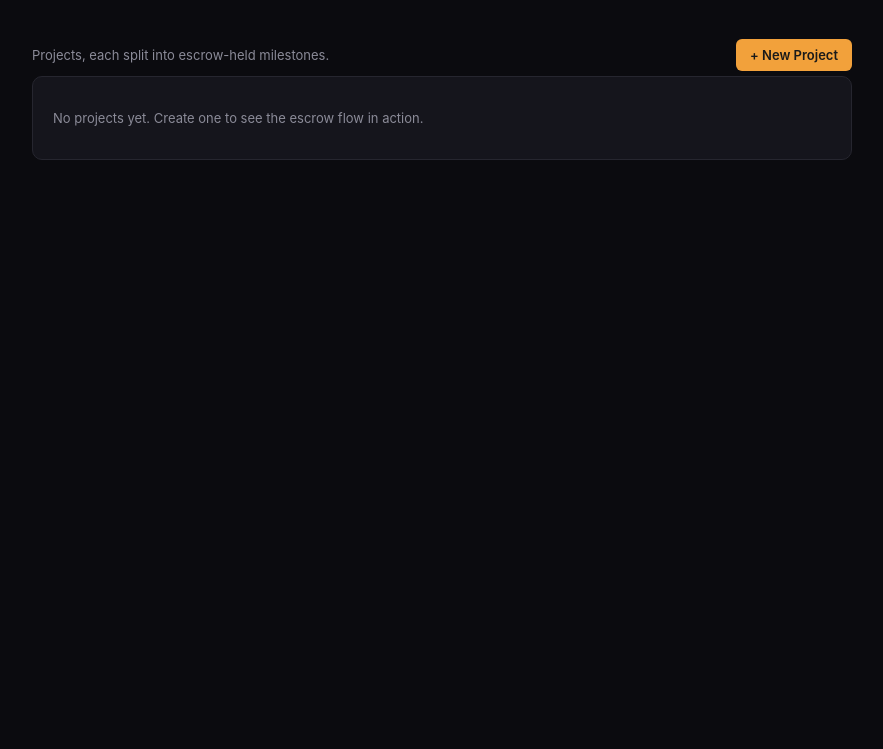
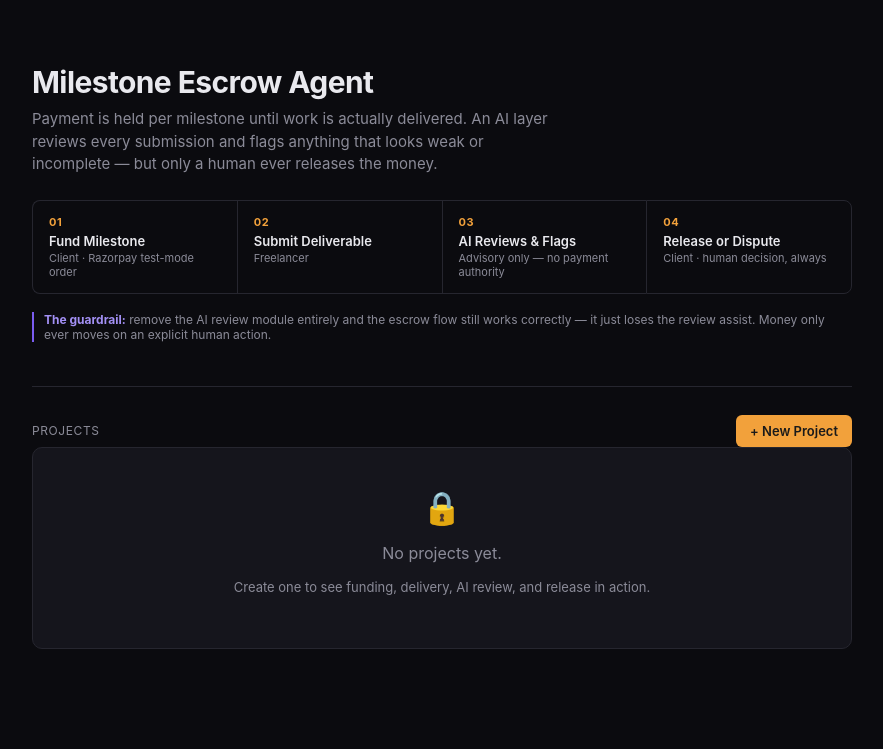
Before and after one commit to karanthukral1/milestone-escrow-agent, a FastAPI app: page / in a window 1280 px wide. Shown: the part 73-822 px from the top of the page, without its empty margins (198-1081 px from the left). Before the commit the page ends 233 px from the top, so only its background shows below. Run offline with FastAPI, Linux system fonts and the light colour scheme.

Commit message:
Redesign landing page with hero and flow diagram

```diff
--- a/app/static/style.css
+++ b/app/static/style.css
@@ -103,3 +103,101 @@ label { font-size: 12px; color: var(--muted); display: block; margin-bottom: 4px
 .row { display: flex; gap: 8px; flex-wrap: wrap; margin-top: 10px; }
 .muted { color: var(--muted); font-size: 13px; }
 .amount { color: var(--accent); font-weight: 700; }
+
+/* --- landing page --- */
+.hero {
+  padding: 40px 0 32px;
+  border-bottom: 1px solid var(--border);
+  margin-bottom: 28px;
+}
+.hero h1 {
+  font-size: 30px;
+  margin: 0 0 8px;
+  letter-spacing: -0.02em;
+}
+.hero p.tagline {
+  color: var(--muted);
+  font-size: 15px;
+  max-width: 520px;
+  margin: 0 0 24px;
+  line-height: 1.5;
+}
+.flow-steps {
+  display: flex;
+  gap: 0;
+  margin-top: 8px;
+}
+.flow-step {
+  flex: 1;
+  padding: 14px 16px;
+  border: 1px solid var(--border);
+  position: relative;
+}
+.flow-step:not(:last-child) { border-right: none; }
+.flow-step:first-child { border-radius: 8px 0 0 8px; }
+.flow-step:last-child { border-radius: 0 8px 8px 0; }
+.flow-step .num {
+  font-size: 11px;
+  color: var(--accent);
+  font-weight: 700;
+  letter-spacing: 0.05em;
+}
+.flow-step .label {
+  font-size: 13px;
+  font-weight: 600;
+  margin-top: 4px;
+}
+.flow-step .who {
+  font-size: 11px;
+  color: var(--muted);
+  margin-top: 2px;
+}
+.flow-arrow {
+  display: flex;
+  align-items: center;
+  color: var(--muted);
+  font-size: 16px;
+  padding: 0 6px;
+}
+.guardrail-note {
+  margin-top: 18px;
+  font-size: 12px;
+  color: var(--muted);
+  border-left: 2px solid #7a5cf0;
+  padding-left: 10px;
+}
+.guardrail-note strong { color: #a390f5; }
+.section-label {
+  font-size: 12px;
+  text-transform: uppercase;
+  letter-spacing: 0.05em;
+  color: var(--muted);
+  margin: 0 0 12px;
+}
+.project-card {
+  display: block;
+  text-decoration: none;
+  color: inherit;
+  transition: border-color 0.15s;
+}
+.project-card:hover { border-color: #3a3a45; }
+.project-card .meta {
+  display: flex;
+  gap: 14px;
+  margin-top: 6px;
+  font-size: 12px;
+  color: var(--muted);
+}
+.empty-state {
+  text-align: center;
+  padding: 40px 20px;
+  color: var(--muted);
+}
+.empty-state .big { font-size: 32px; margin-bottom: 8px; }
+
+@media (max-width: 640px) {
+  .flow-steps { flex-direction: column; }
+  .flow-step:not(:last-child) { border-right: 1px solid var(--border); border-bottom: none; }
+  .flow-step:first-child { border-radius: 8px 8px 0 0; }
+  .flow-step:last-child { border-radius: 0 0 8px 8px; }
+}
--- a/app/templates/home.html
+++ b/app/templates/home.html
@@ -1,21 +1,63 @@
 {% extends "base.html" %}
 {% block content %}
+  <div class="hero">
+    <h1>Milestone Escrow Agent</h1>
+    <p class="tagline">
+      Payment is held per milestone until work is actually delivered.
+      An AI layer reviews every submission and flags anything that looks
+      weak or incomplete &mdash; but only a human ever releases the money.
+    </p>
+
+    <div class="flow-steps">
+      <div class="flow-step">
+        <div class="num">01</div>
+        <div class="label">Fund Milestone</div>
+        <div class="who">Client &middot; Razorpay test-mode order</div>
+      </div>
+      <div class="flow-step">
+        <div class="num">02</div>
+        <div class="label">Submit Deliverable</div>
+        <div class="who">Freelancer</div>
+      </div>
+      <div class="flow-step">
+        <div class="num">03</div>
+        <div class="label">AI Reviews &amp; Flags</div>
+        <div class="who">Advisory only &mdash; no payment authority</div>
+      </div>
+      <div class="flow-step">
+        <div class="num">04</div>
+        <div class="label">Release or Dispute</div>
+        <div class="who">Client &middot; human decision, always</div>
+      </div>
+    </div>
+
+    <p class="guardrail-note">
+      <strong>The guardrail:</strong> remove the AI review module entirely
+      and the escrow flow still works correctly &mdash; it just loses the
+      review assist. Money only ever moves on an explicit human action.
+    </p>
+  </div>
+
   <div class="row" style="justify-content: space-between; align-items: center;">
-    <p class="muted">Projects, each split into escrow-held milestones.</p>
+    <p class="section-label" style="margin:0;">Projects</p>
     <a class="btn" href="/projects/new">+ New Project</a>
   </div>
 
   {% if not projects %}
-    <div class="card">
-      <p class="muted">No projects yet. Create one to see the escrow flow in action.</p>
+    <div class="card empty-state">
+      <div class="big">&#128274;</div>
+      <p>No projects yet.</p>
+      <p style="font-size:13px;">Create one to see funding, delivery, AI review, and release in action.</p>
     </div>
   {% endif %}
 
   {% for p in projects %}
-    <a class="card" style="display:block; text-decoration:none; color:inherit;" href="/projects/{{ p.id }}">
-      <h2>{{ p.title }}</h2>
-      <p class="muted">{{ p.client_name }} (client) &rarr; {{ p.freelancer_name }} (freelancer)</p>
-      <p class="muted">{{ p.milestones|length }} milestone(s)</p>
+    <a class="card project-card" href="/projects/{{ p.id }}">
+      <h2 style="margin-bottom:4px;">{{ p.title }}</h2>
+      <div class="meta">
+        <span>{{ p.client_name }} (client) &rarr; {{ p.freelancer_name }} (freelancer)</span>
+        <span>{{ p.milestones|length }} milestone{{ 's' if p.milestones|length != 1 else '' }}</span>
+      </div>
     </a>
   {% endfor %}
 {% endblock %}
```
